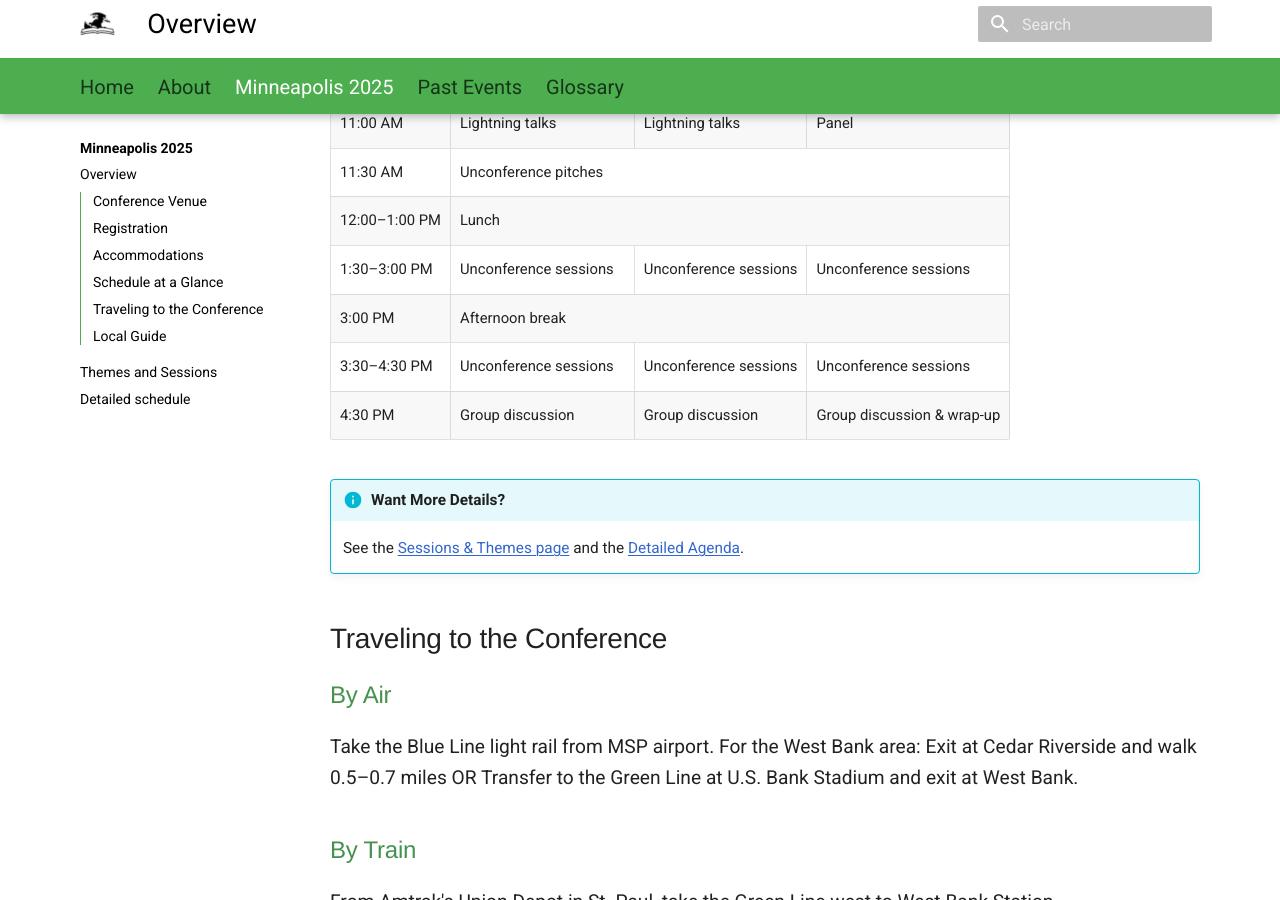
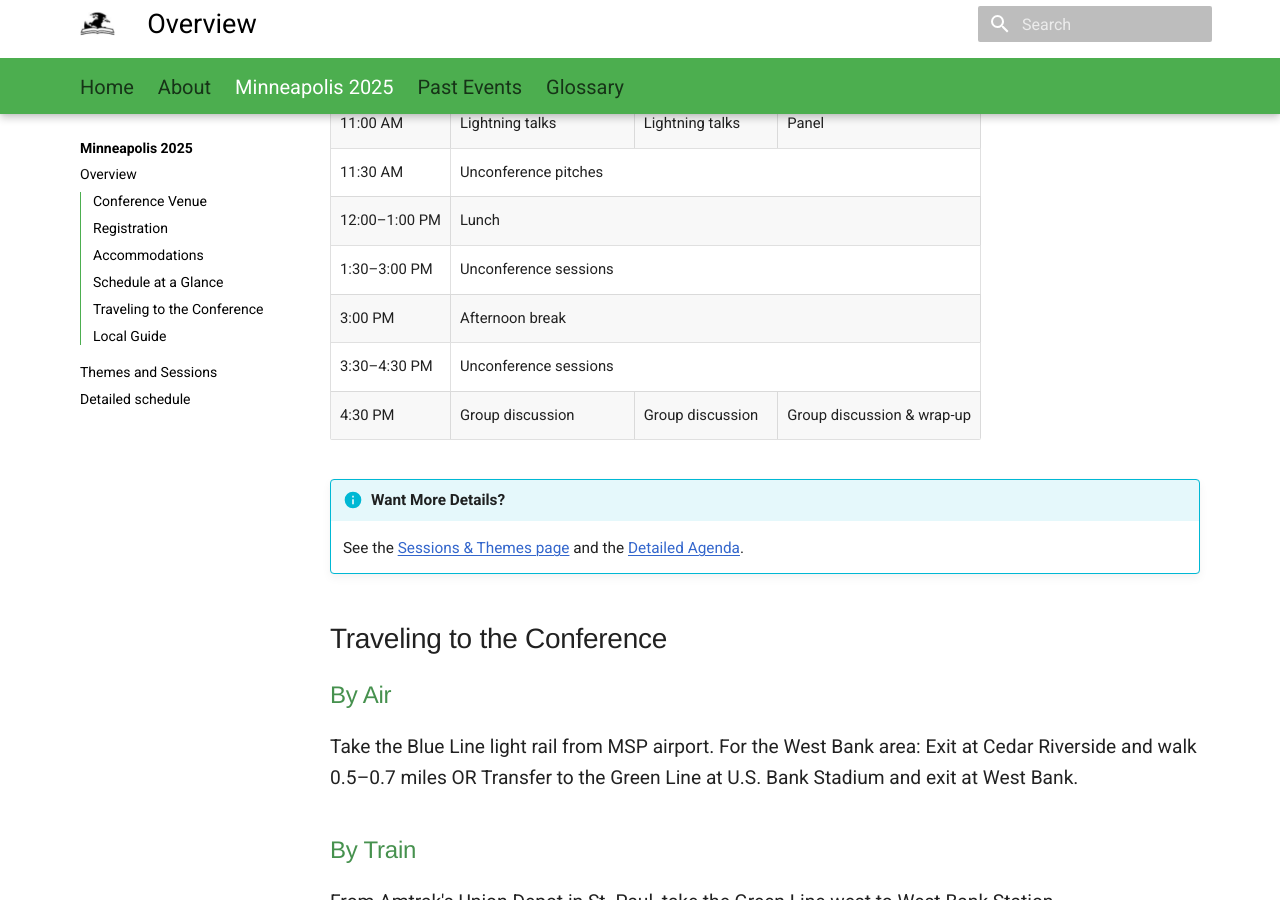
Before and after one commit to geo4lib/geo4libcamp-website, an MkDocs documentation site: the page built from docs/2025/index.md, in a window 1280 px wide and 900 px high, scrolled down 2120 px. Built offline with MkDocs 1.6.1 and Material for MkDocs 9.7.7, drawn with Linux system fonts in a browser that asks for light colours.

Commit message:
Update index.md

```diff
--- a/docs/2025/index.md
+++ b/docs/2025/index.md
@@ -91,9 +91,7 @@ We have a room block reserved at the:
     </tr>
     <tr>
       <td>1:30–3:00 PM</td>
-      <td>Unconference sessions</td>
-      <td>Unconference sessions</td>
-      <td>Unconference sessions</td>
+      <td  colspan="3">Unconference sessions</td>
     </tr>
     <tr>
       <td>3:00 PM</td>
@@ -101,9 +99,7 @@ We have a room block reserved at the:
     </tr>
     <tr>
       <td>3:30–4:30 PM</td>
-      <td>Unconference sessions</td>
-      <td>Unconference sessions</td>
-      <td>Unconference sessions</td>
+      <td  colspan="3">Unconference sessions</td>
     </tr>
     <tr>
       <td>4:30 PM</td>
```
